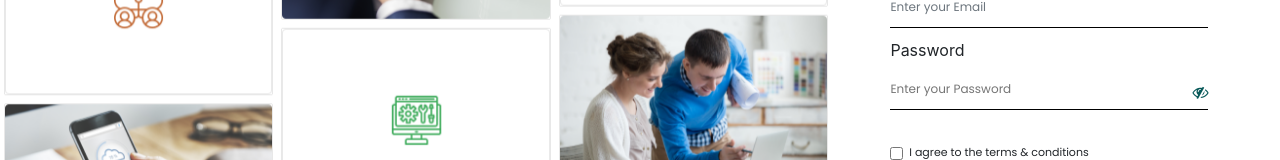
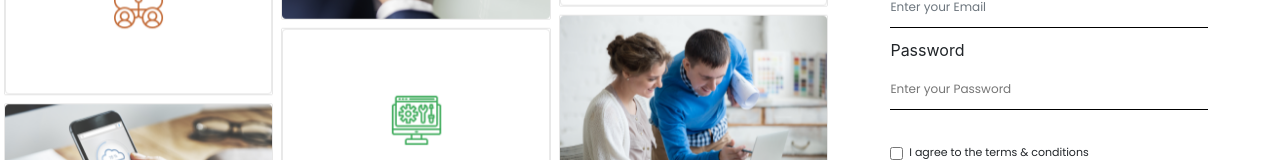
Before and after one commit to MVGM224/practice, an Angular app: page / in a window 1280 px wide. Shown: the part 341-501 px from the top of the page. Built offline with nearby package versions, Linux system fonts and the light colour scheme.

Commit message:
icon change

```diff
--- a/src/app/login/login.component.html
+++ b/src/app/login/login.component.html
@@ -53,9 +53,9 @@
                         <label for="Password">Password</label>
                         <input
                             class="mat-input-element mat-form-field-autofill-control cdk-text-field-autofill-monitored mt-2"
-                            matinput name="Password" placeholder="Enter your Password" formControlName="password"><br>
+                            type="Password" placeholder="Enter your Password" formControlName="password"><br>
                             <span *ngIf="pwrd && pwrd.invalid && pwrd.touched" style="color: red">Invalid Password</span>
-                        <i class="fa fa-eye-slash"></i>
+
                         <br>
                         <input type="checkbox" formControlName="checkbox" ><span
                             style="font-family:Poppins; font-weight:medium;font-size:11px;top:-29px;vertical-align:text-top;">
```
